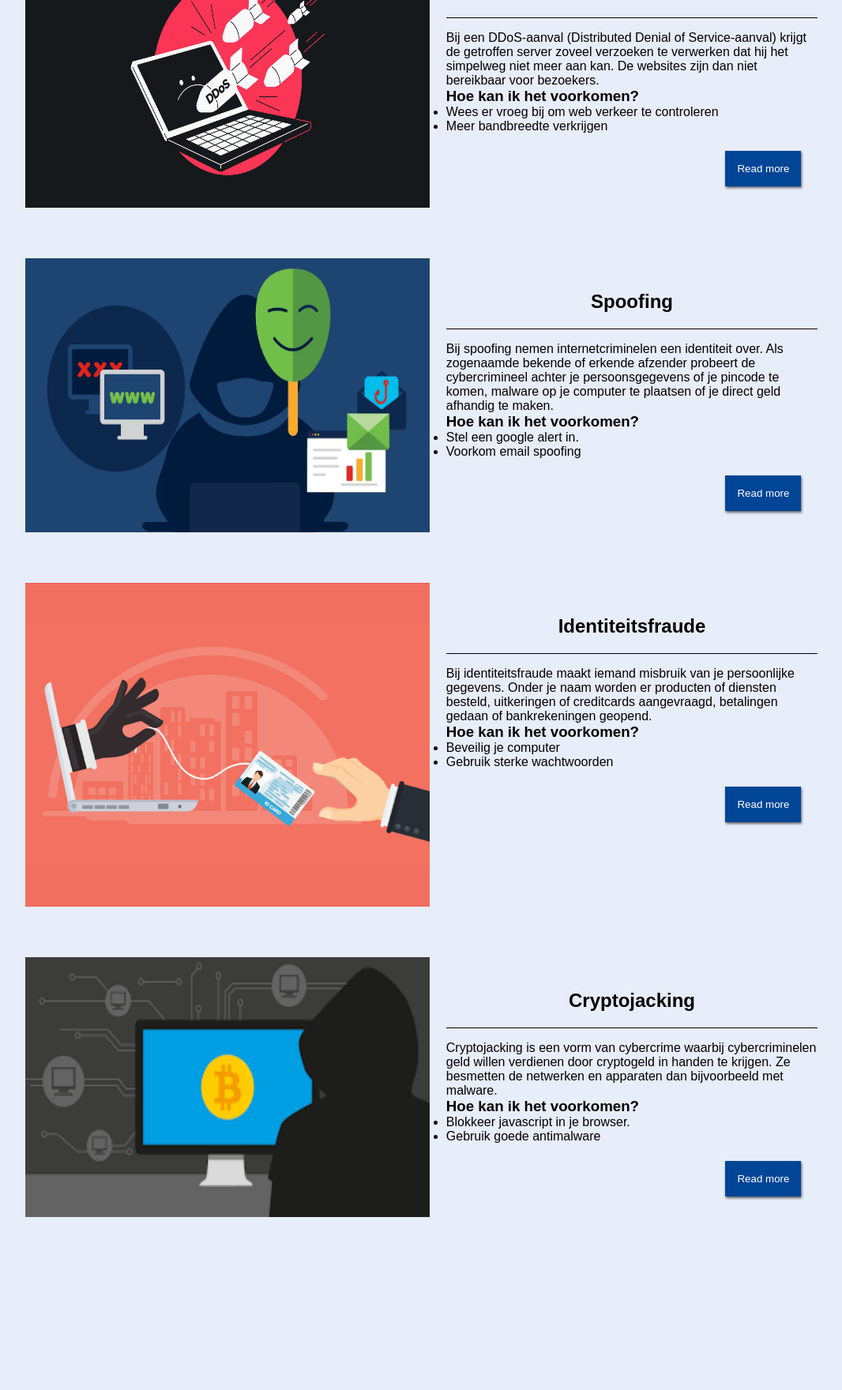
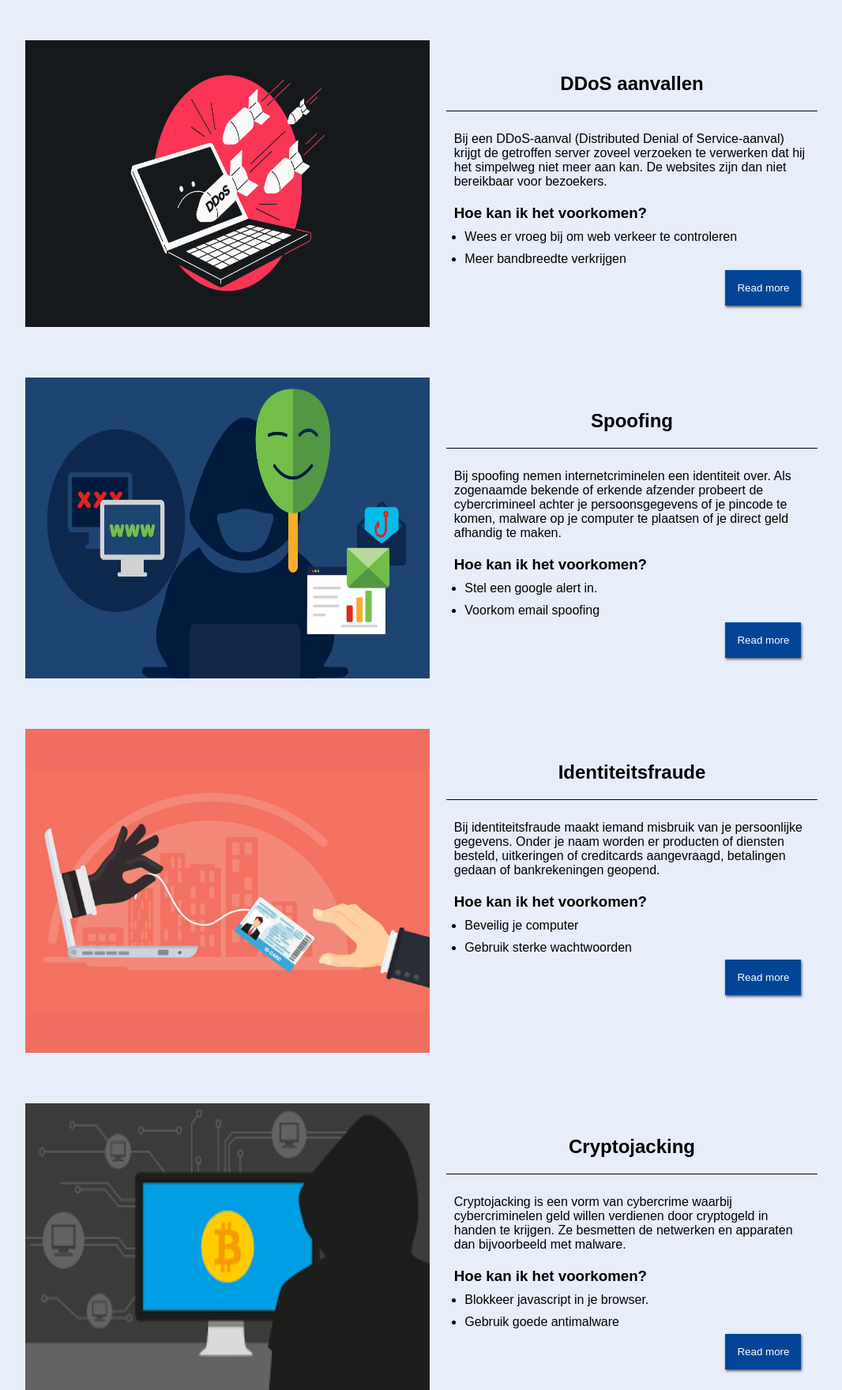
Before and after one commit to SandXs/Project-Security_Chief, a PHP site: page / in a window 1280 px wide. Shown: the part 2660-4420 px from the top of the page at 79% size, without its empty margins (96-1162 px from the left). Before the commit the page ends 4201 px from the top, so only its background shows below. Run offline with PHP 8.4, Linux system fonts and the light colour scheme.

Commit message:
adjusting the content, the design of the home page and adjusting the code in the home page(index)

```diff
--- a/CSS/main.css
+++ b/CSS/main.css
@@ -232,14 +232,27 @@
   text-align: center;
   padding: 20px;
   border-bottom: 1px solid #000;
+  width: 100%;
 }
 
 .info-text p {
   margin-top: 1rem;
+  padding: 10px;
+  width: 100%;
 }
 
 .Read-btn {
   background-color: #E7EDF9;
+}
+
+.info-text h3 {
+  margin: 10px;
+  width: 100%;
+}
+
+.info-text ul li {
+  margin-top: 10px;
+  margin-left: 5%;
 }
 
 @media only screen and (max-width: 850px) {
@@ -254,7 +267,7 @@
     position: absolute;
     top: 15vmin;
     right: -10vw;
-    width: 100vmin;
+    width: 100%;
     opacity: 0.5;
     filter: brightness(50%);
   }
--- a/CSS/pagestyle/_extra.scss
+++ /dev/null
@@ -1,7 +0,0 @@
-.info-text h3{
-    padding: 15px;
-}
-
-ul{
-    padding: 25px;
-}
--- a/CSS/pagestyle/_intro.scss
+++ b/CSS/pagestyle/_intro.scss
@@ -139,14 +139,26 @@
     text-align: center;
     padding: 20px;
     border-bottom: 1px solid #000;
+    width: 100%;
 }
 .info-text p {
     margin-top: 1rem;
+    padding: 10px;
+    width: 100%;
 }
 .Read-btn {
     background-color: $primery_color_1;
 }
 
+.info-text h3{
+    margin: 10px;
+    width: 100%;
+}
+.info-text ul li{
+    // list-style: none;
+    margin-top: 10px;
+    margin-left: 5%;
+}
 @media only screen and (max-width: 850px) {
     .intro-box  {
         opacity: 0.8;
@@ -159,15 +171,15 @@
         position: absolute;
         top: 15vmin;
         right: -10vw;
-        width: 100vmin;
+        width: 100%;
         opacity: 0.5;
         filter: brightness(50%);
     }
     .info-text{
         width: 100%;
     }
+
     .info-wraper {
-        // background-color: $primery_color_3;
         padding: 20px;
         height: 100%;
         width: 100%;
--- a/Header.php
+++ b/Header.php
@@ -11,9 +11,9 @@
     <title>Security chief</title>
 </head>
 <script>
-setTimeout(function() {
-    window.location.reload(1);
-}, 5000);
+// setTimeout(function() {
+//     window.location.reload(1);
+// }, 5000);
 </script>
 
 <body>
--- a/index.php
+++ b/index.php
@@ -3,15 +3,16 @@
 <?php
 include './Header.php';
 ?>
+
 <head>
     <meta charset="UTF-8">
     <meta name="viewport" content="width=device-width, initial-scale=1.0">
     <title>Home</title>
 </head>
 <script>
-setTimeout(function() {
-    window.location.reload(1);
-}, 5000);
+// setTimeout(function() {
+//     window.location.reload(1);
+// }, 5000);
 </script>
 
 
@@ -131,18 +139,21 @@ setTimeout(function() {
                     <li>Update je software </li>
                 </ul>
 
-                    </p>
-                    <button typ="button" class="readBtn-wraper"><a href="#" class="read-btn">Read more</a></button>
+
+                <button typ="button" class="readBtn-wraper"><a href="#" class="read-btn">Read
+                        more</a></button>
             </div>
-
+        </div>
         <div class="info-wraper">
             <div class="info-foto-container">
                 <img src="./img/ddos.jpg" alt="">
             </div>
             <div class="info-text">
                 <h1> DDoS aanvallen </h1>
-                    <p>Bij een DDoS-aanval (Distributed Denial of Service-aanval) krijgt de getroffen server zoveel verzoeken te
-                        verwerken dat hij het simpelweg niet meer aan kan. De websites zijn dan niet bereikbaar voor bezoekers.
+                <p>Bij een DDoS-aanval (Distributed Denial of Service-aanval) krijgt de getroffen server
+                    zoveel verzoeken te
+                    verwerken dat hij het simpelweg niet meer aan kan. De websites zijn dan niet
+                    bereikbaar voor bezoekers.</p>
 
                 <h3>Hoe kan ik het voorkomen?</h3>
                 <ul>
@@ -150,8 +161,9 @@ setTimeout(function() {
                     <li>Meer bandbreedte verkrijgen </li>
                 </ul>
 
-                    </p>
-                    <button typ="button" class="readBtn-wraper"><a href="#" class="read-btn">Read more</a></button>
+
+                <button typ="button" class="readBtn-wraper"><a href="#" class="read-btn">Read
+                        more</a></button>
             </div>
         </div>
 
@@ -161,9 +173,11 @@ setTimeout(function() {
             </div>
             <div class="info-text">
                 <h1> Spoofing </h1>
-                    <p>Bij spoofing nemen internetcriminelen een identiteit over. Als zogenaamde bekende of erkende afzender probeert
-                        de cybercrimineel achter je persoonsgegevens of je pincode te komen, malware op je computer te
-                        plaatsen of je direct geld afhandig te maken.
+                <p>Bij spoofing nemen internetcriminelen een identiteit over. Als zogenaamde bekende of
+                    erkende afzender probeert
+                    de cybercrimineel achter je persoonsgegevens of je pincode te komen, malware op je
+                    computer te
+                    plaatsen of je direct geld afhandig te maken.</p>
 
                 <h3>Hoe kan ik het voorkomen?</h3>
                 <ul>
@@ -171,8 +185,9 @@ setTimeout(function() {
                     <li>Voorkom email spoofing </li>
                 </ul>
 
-                    </p>
-                    <button typ="button" class="readBtn-wraper"><a href="#" class="read-btn">Read more</a></button>
+
+                <button typ="button" class="readBtn-wraper"><a href="#" class="read-btn">Read
+                        more</a></button>
             </div>
         </div>
         <div class="info-wraper">
@@ -182,8 +197,10 @@ setTimeout(function() {
 
             <div class="info-text">
                 <h1> Identiteitsfraude </h1>
-                    <p>Bij identiteitsfraude maakt iemand misbruik van je persoonlijke gegevens. Onder je naam worden er producten of
-                         diensten besteld, uitkeringen of creditcards aangevraagd, betalingen gedaan of bankrekeningen geopend.
+                <p>Bij identiteitsfraude maakt iemand misbruik van je persoonlijke gegevens. Onder je
+                    naam worden er producten of
+                    diensten besteld, uitkeringen of creditcards aangevraagd, betalingen gedaan of
+                    bankrekeningen geopend.</p>
 
                 <h3>Hoe kan ik het voorkomen?</h3>
                 <ul>
@@ -191,8 +208,9 @@ setTimeout(function() {
                     <li>Gebruik sterke wachtwoorden </li>
                 </ul>
 
-                    </p>
-                    <button typ="button" class="readBtn-wraper"><a href="#" class="read-btn">Read more</a></button>
+
+                <button typ="button" class="readBtn-wraper"><a href="#" class="read-btn">Read
+                        more</a></button>
             </div>
         </div>
         <div class="info-wraper">
@@ -202,8 +220,10 @@ setTimeout(function() {
 
             <div class="info-text">
                 <h1> Cryptojacking </h1>
-                    <p> Cryptojacking is een vorm van cybercrime waarbij cybercriminelen geld willen verdienen door cryptogeld in
-                        handen te krijgen. Ze besmetten de netwerken en apparaten dan bijvoorbeeld met malware.
+                <p> Cryptojacking is een vorm van cybercrime waarbij cybercriminelen geld willen
+                    verdienen door cryptogeld in
+                    handen te krijgen. Ze besmetten de netwerken en apparaten dan bijvoorbeeld met
+                    malware.</p>
 
                 <h3>Hoe kan ik het voorkomen?</h3>
                 <ul>
@@ -211,8 +231,9 @@ setTimeout(function() {
                     <li>Gebruik goede antimalware </li>
                 </ul>
 
-                    </p>
-                    <button typ="button" class="readBtn-wraper"><a href="#" class="read-btn">Read more</a></button>
+
+                <button typ="button" class="readBtn-wraper"><a href="#" class="read-btn">Read
+                        more</a></button>
             </div>
 
         </div>
```
Also changed, not shown: other parts of index.php (+24 -17 lines), 1 other file. Lines whose indentation alone changed are shown as unchanged.
